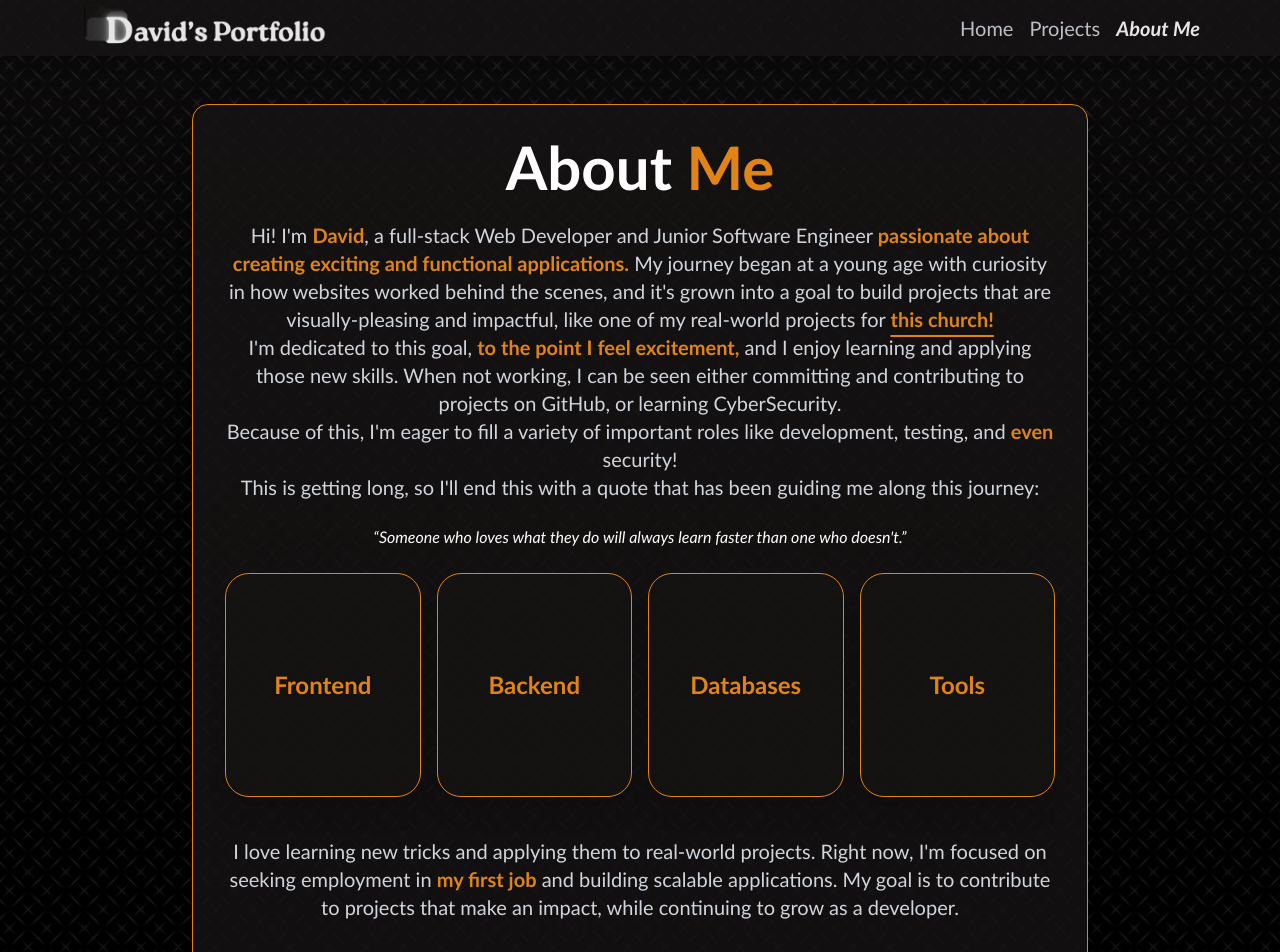
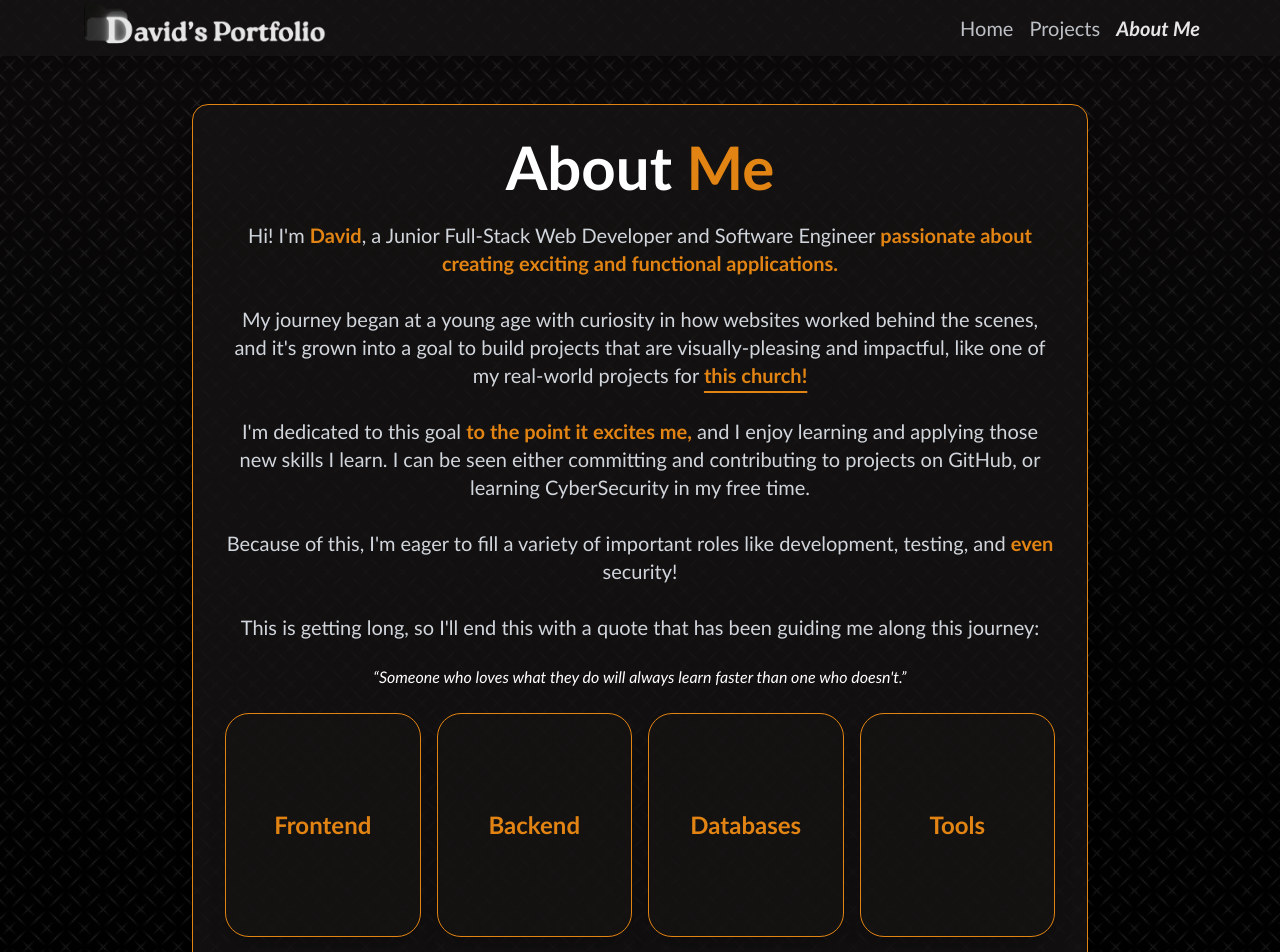
Before and after one commit to Dcai1/Portfolio, a Next.js app: page /about in a window 1280 px wide. Shown: the top 952 px of the page. Built offline with nearby package versions, Linux system fonts and the light colour scheme.

Commit message:
- Refactored AboutPage content for clarity and improved readability, enhancing descriptions of skills and experiences.

```diff
--- a/src/app/about/AboutPage.tsx
+++ b/src/app/about/AboutPage.tsx
@@ -35,11 +35,12 @@ export default function AboutPage() {
         >
           Hi! I&apos;m{" "}
           <Highlight text="David" className="font-semibold text-fulvous" />, a
-          full-stack Web Developer and Junior Software Engineer{" "}
+          Junior Full-Stack Web Developer and Software Engineer{" "}
           <Highlight
             text="passionate about creating exciting and functional applications."
             className="font-semibold"
           />{" "}
+          <br /> <br />
           My journey began at a young age with curiosity in how websites worked
           behind the scenes, and it&apos;s grown into a goal to build projects
           that are visually-pleasing and impactful, like one of my real-world
@@ -48,20 +49,20 @@ export default function AboutPage() {
             href="https://thefoundationontherockrevival.org/"
             text="this church!"
           />
-          <br />
-          I&apos;m dedicated to this goal,{" "}
+          <br /> <br />
+          I&apos;m dedicated to this goal{" "}
           <Highlight
-            text="to the point I feel excitement,"
+            text="to the point it excites me,"
             className="font-semibold"
           />{" "}
-          and I enjoy learning and applying those new skills. When not working,
-          I can be seen either committing and contributing to projects on
-          GitHub, or learning CyberSecurity.
-          <br />
+          and I enjoy learning and applying those new skills I learn. I can be
+          seen either committing and contributing to projects on GitHub, or
+          learning CyberSecurity in my free time.
+          <br /> <br />
           Because of this, I&apos;m eager to fill a variety of important roles
           like development, testing, and <Highlight text="even" /> security!
-          <br /> This is getting long, so I&apos;ll end this with a quote that
-          has been guiding me along this journey:
+          <br /> <br /> This is getting long, so I&apos;ll end this with a quote
+          that has been guiding me along this journey:
         </motion.p>
         <motion.q className="italic">
           Someone who loves what they do will always learn faster than one who
@@ -116,11 +117,13 @@ export default function AboutPage() {
           animate={{ opacity: 1 }}
           transition={{ delay: 1.2, duration: 0.8 }}
         >
-          I love learning new tricks and applying them to real-world projects.
-          Right now, I&apos;m focused on seeking employment in{" "}
-          <span className="font-semibold text-fulvous">my first job</span> and
-          building scalable applications. My goal is to contribute to projects
-          that make an impact, while continuing to grow as a developer.
+          I love learning new skills and applying them to real-world projects.
+          Right now, I&apos;m focused on seeking employment towards{" "}
+          <span className="font-semibold text-fulvous">my first paid job</span>{" "}
+          and
+          <Highlight text=" learning CyberSecurity on Coursera" />. My goal is
+          to contribute to projects that make an impact, while continuing to
+          grow as a developer.
         </motion.p>
 
         {/* Fun Facts */}
```
